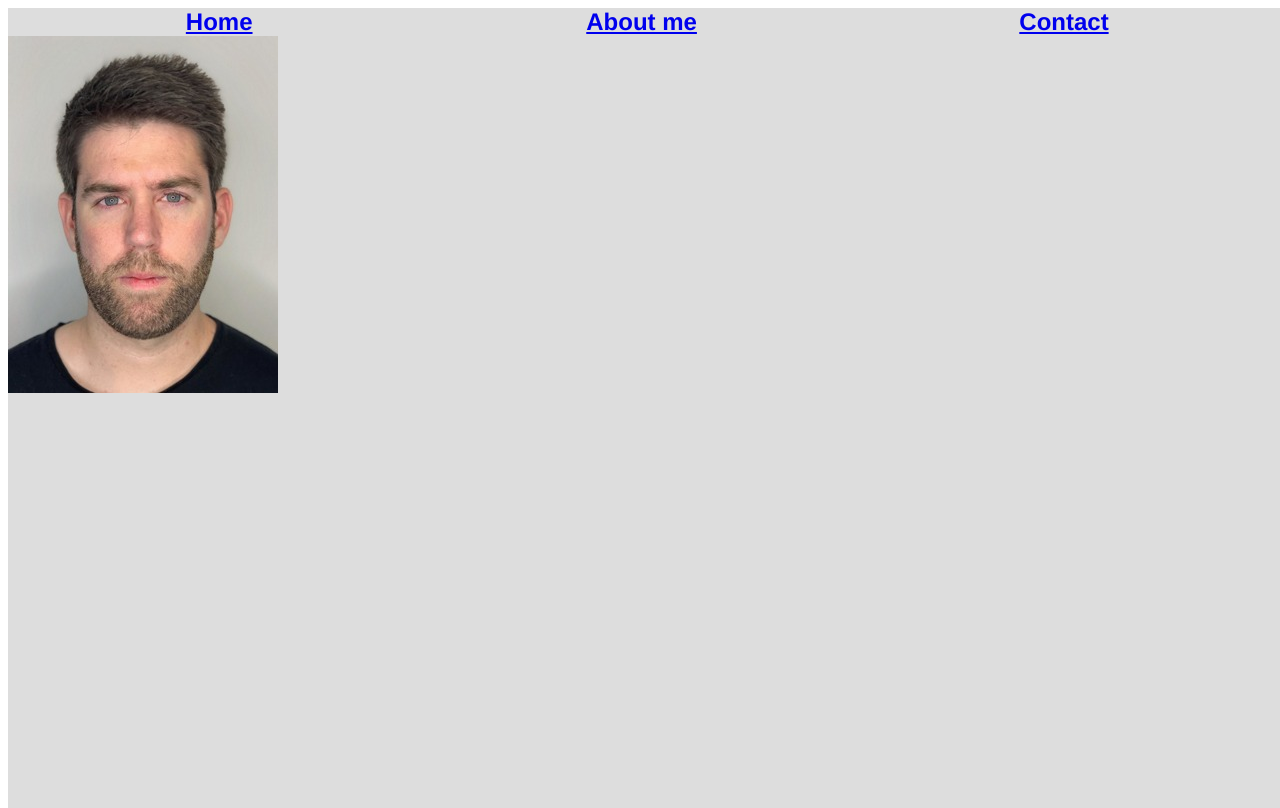
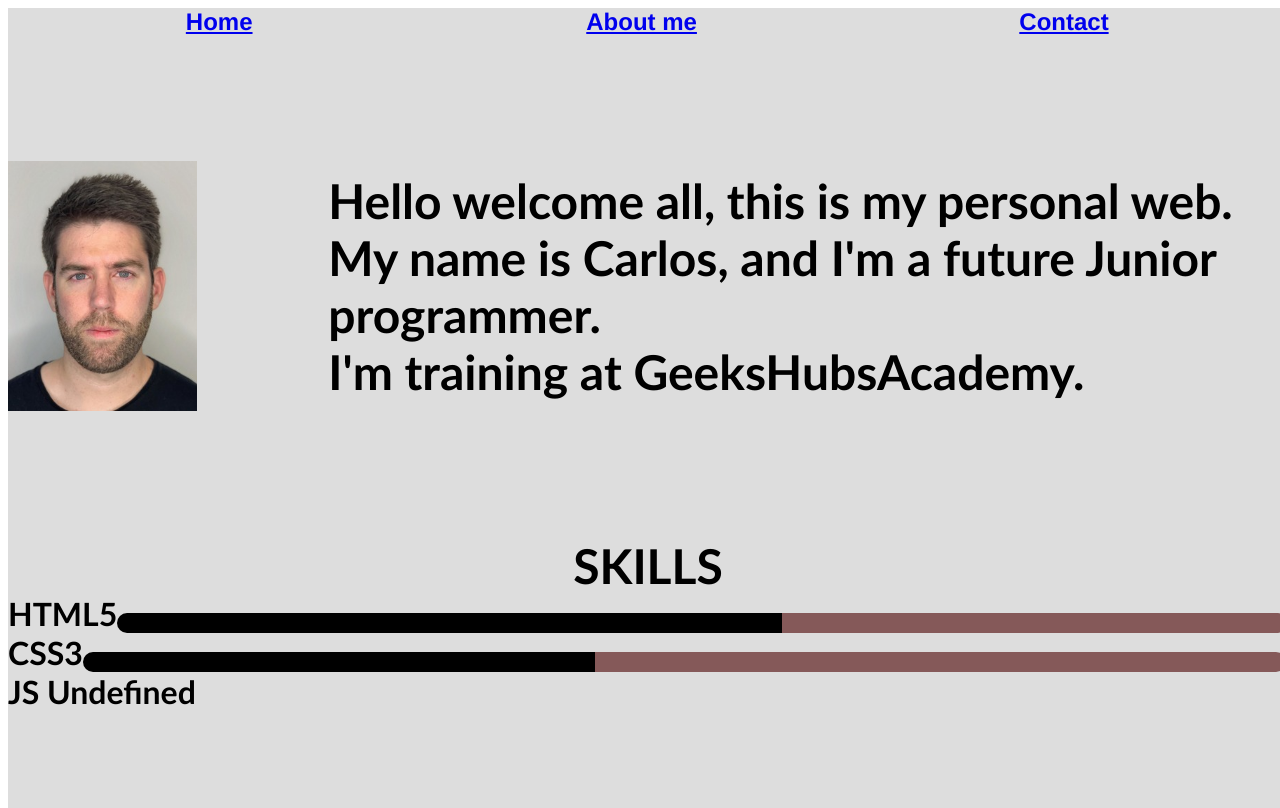
Before and after one commit to CarlosMoreno8/Web-personal, a plain HTML site: page aboutMe.html in a window 1280 px wide. Drawn offline with Linux system fonts and the light colour scheme.

Commit message:
insert skills bars

```diff
--- a/aboutMe.html
+++ b/aboutMe.html
@@ -18,7 +18,23 @@
 
         <div class="descripcion">
             <img src="img/foto.png" class="foto">
+            <div class="espacioFoto"></div>
+            <div class="texto">
+                <p>Hello welcome all, this is my personal web.</br>My name is Carlos, and I'm a future Junior programmer.</br>I'm training at GeeksHubsAcademy.</p>
+            </div>
+        </div>
 
+        <div class="skills">SKILLS</div>
+        <div class="barras">
+            <div class="html5">HTML5
+                <div class="barraHtml5"></div>
+                <div class="rellenoBarraHtml5"></div>
+            </div>
+            <div class="css3">CSS3
+                <div class="barraCss3"></div>
+                <div class="rellenoBarraCss3"></div>
+            </div>
+            <div class="js">JS Undefined</div>
         </div>
     </div>
 </body>
--- a/css/aboutMestyle.css
+++ b/css/aboutMestyle.css
@@ -41,3 +41,98 @@
     font-size: 1.5em;
     font-weight: bold;
 }
+
+.descripcion{
+    width: 100%;
+    height: 35em;
+    display: flex;
+    flex-direction: row;
+}
+.foto{
+    height: 50%;
+    align-self: center;
+}
+.espacioFoto{
+    width: 10em;
+}
+
+.texto{
+    align-self: center;
+    font-family: 'Trebuchet MS', 'Lucida Sans Unicode', 'Lucida Grande', 'Lucida Sans', Arial, sans-serif;
+    font-weight: bold;
+    font-size: 3em;
+}
+
+.skills{
+    width: 100%;
+    text-align: center;
+    font-family: 'Trebuchet MS', 'Lucida Sans Unicode', 'Lucida Grande', 'Lucida Sans', Arial, sans-serif;
+    font-weight: bold;
+    font-size: 3em;
+}
+
+.barras{
+    height: 15em;
+    display: flex;
+    flex-direction: column;
+}
+
+.html5{
+    display: flex;
+    flex-direction: row;
+    font-size: 2em;
+    font-family: 'Trebuchet MS', 'Lucida Sans Unicode', 'Lucida Grande', 'Lucida Sans', Arial, sans-serif;
+    font-weight: bold;
+}
+
+.css3{
+    display: flex;
+    flex-direction: row;
+    font-size: 2em;
+    font-family: 'Trebuchet MS', 'Lucida Sans Unicode', 'Lucida Grande', 'Lucida Sans', Arial, sans-serif;
+    font-weight: bold;
+}
+
+.js{
+    display: flex;
+    flex-direction: row;
+    font-size: 2em;
+    font-family: 'Trebuchet MS', 'Lucida Sans Unicode', 'Lucida Grande', 'Lucida Sans', Arial, sans-serif;
+    font-weight: bold;
+}
+
+.barraHtml5{
+    width: 52.5%;
+    height: 50%;
+    align-self: flex-end;
+    background-color: black;
+    border-top-left-radius: 2em;
+    border-bottom-left-radius: 2em;
+}
+
+.rellenoBarraHtml5{
+    width: 40%;
+    height: 50%;
+    align-self: flex-end;
+    background-color: rgb(133, 89, 89);
+    border-top-right-radius: 2em;
+    border-bottom-right-radius: 2em;
+}
+
+.barraCss3{
+    width: 40%;
+    height: 50%;
+    align-self: flex-end;
+    background-color: black;
+    border-top-left-radius: 2em;
+    border-bottom-left-radius: 2em;
+}
+
+.rellenoBarraCss3{
+    width: 54%;
+    height: 50%;
+    align-self: flex-end;
+    background-color: rgb(133, 89, 89);
+    border-top-right-radius: 2em;
+    border-bottom-right-radius: 2em;
+}
```
Also changed, not shown: css/contactstyle.css (+43 -0 lines).
